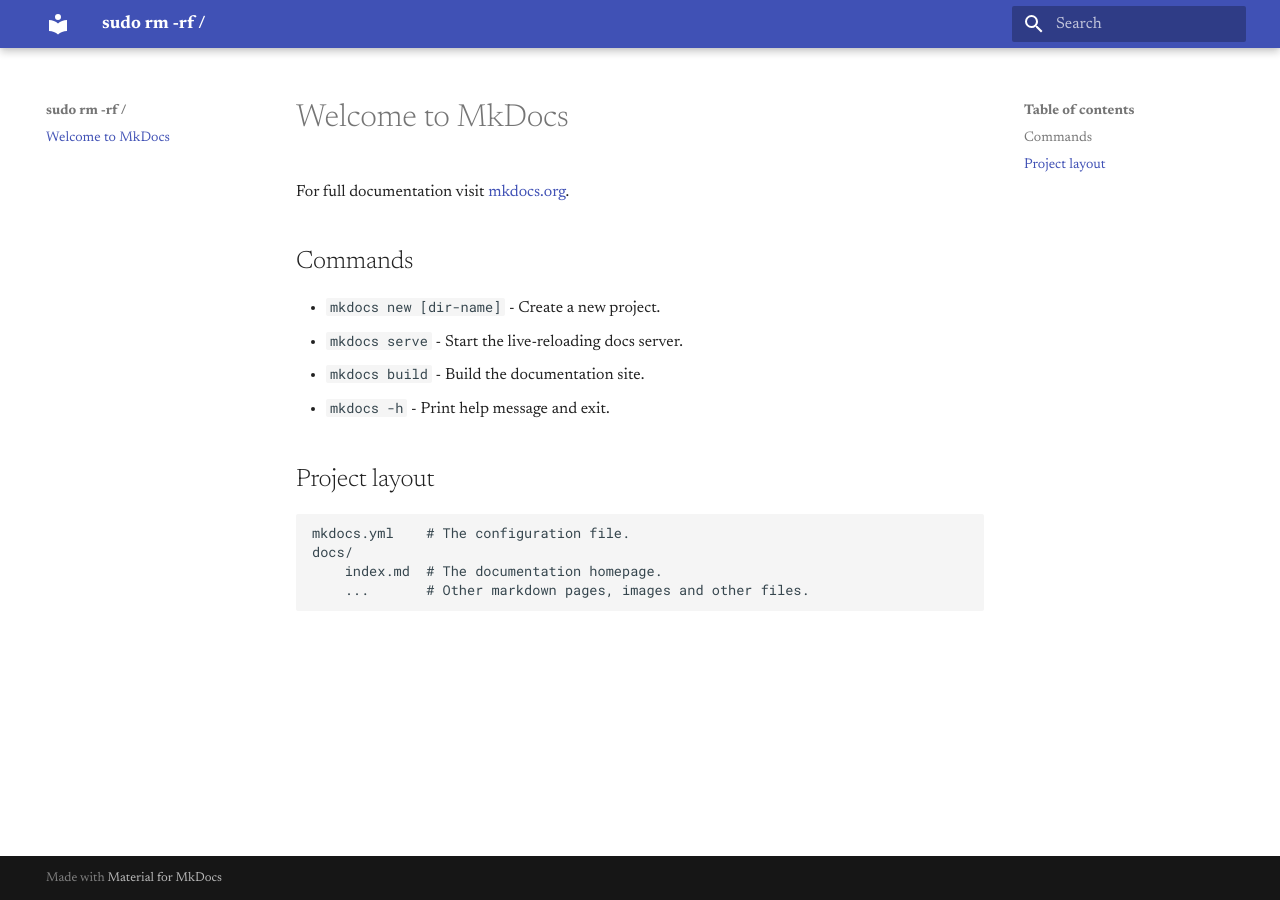
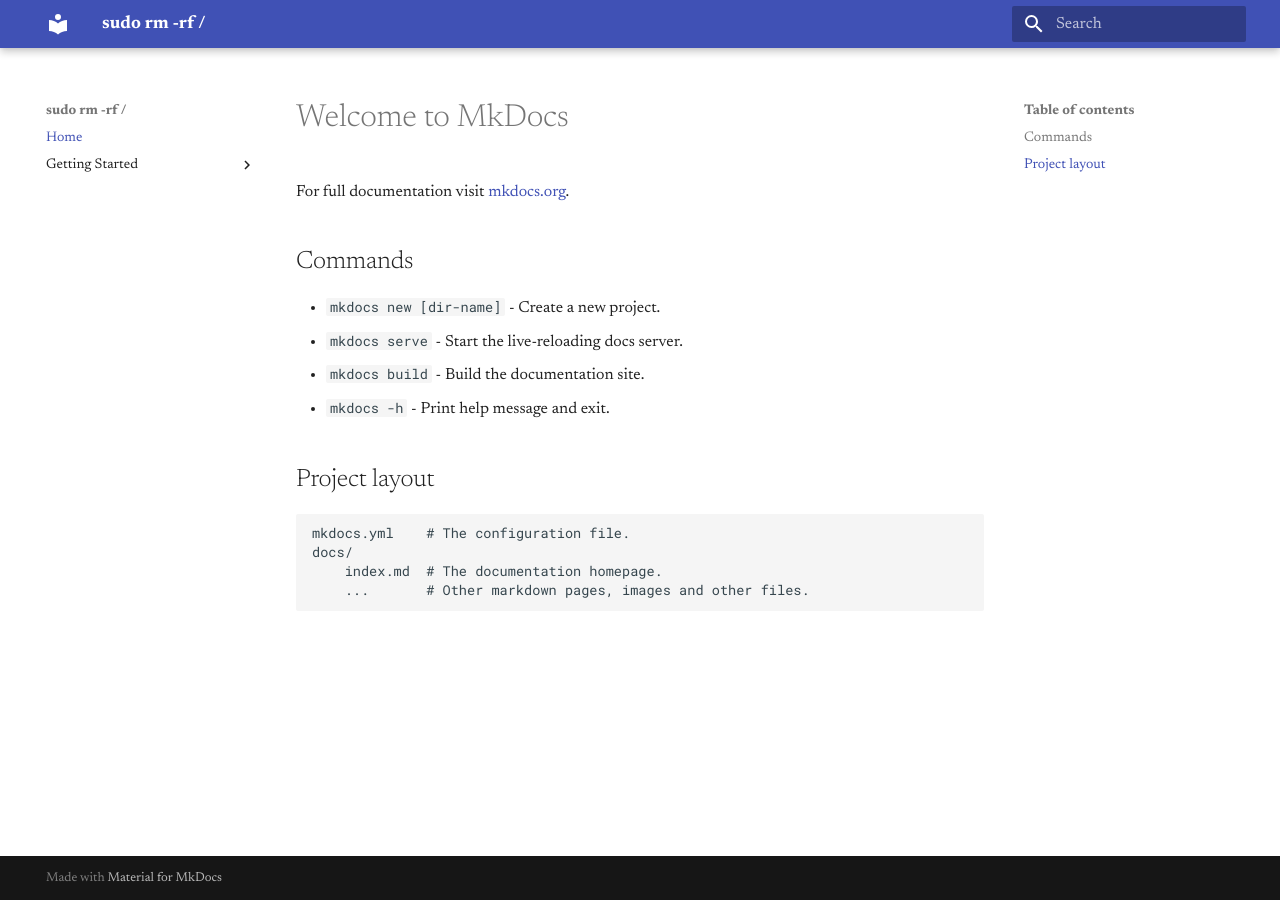
Before and after one commit to rajtilakjee/rajtilakjee.github.io, an MkDocs documentation site: the page built from docs/index.md, in a window 1280 px wide. Built offline with MkDocs 1.6.1 and Material for MkDocs 9.7.7, drawn with Linux system fonts in a browser that asks for light colours.

Commit message:
Update mkdocs.yml

```diff
--- a/mkdocs.yml
+++ b/mkdocs.yml
@@ -9,3 +9,8 @@
 
 extra_css:
   - stylesheets/coffee.css
+
+nav:
+  - Home: index.md
+  - Getting Started:
+    - Installation: getting-started.md
```
